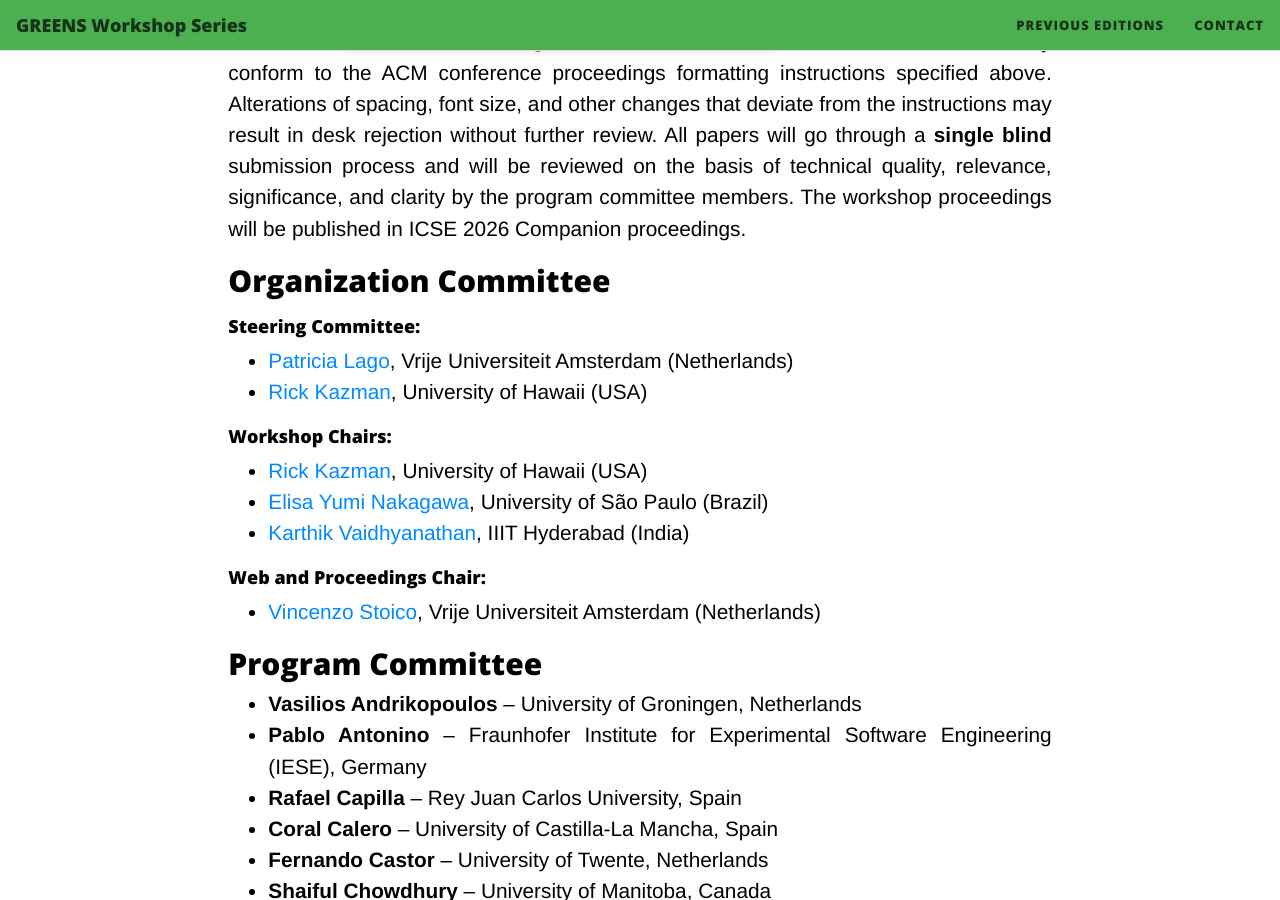
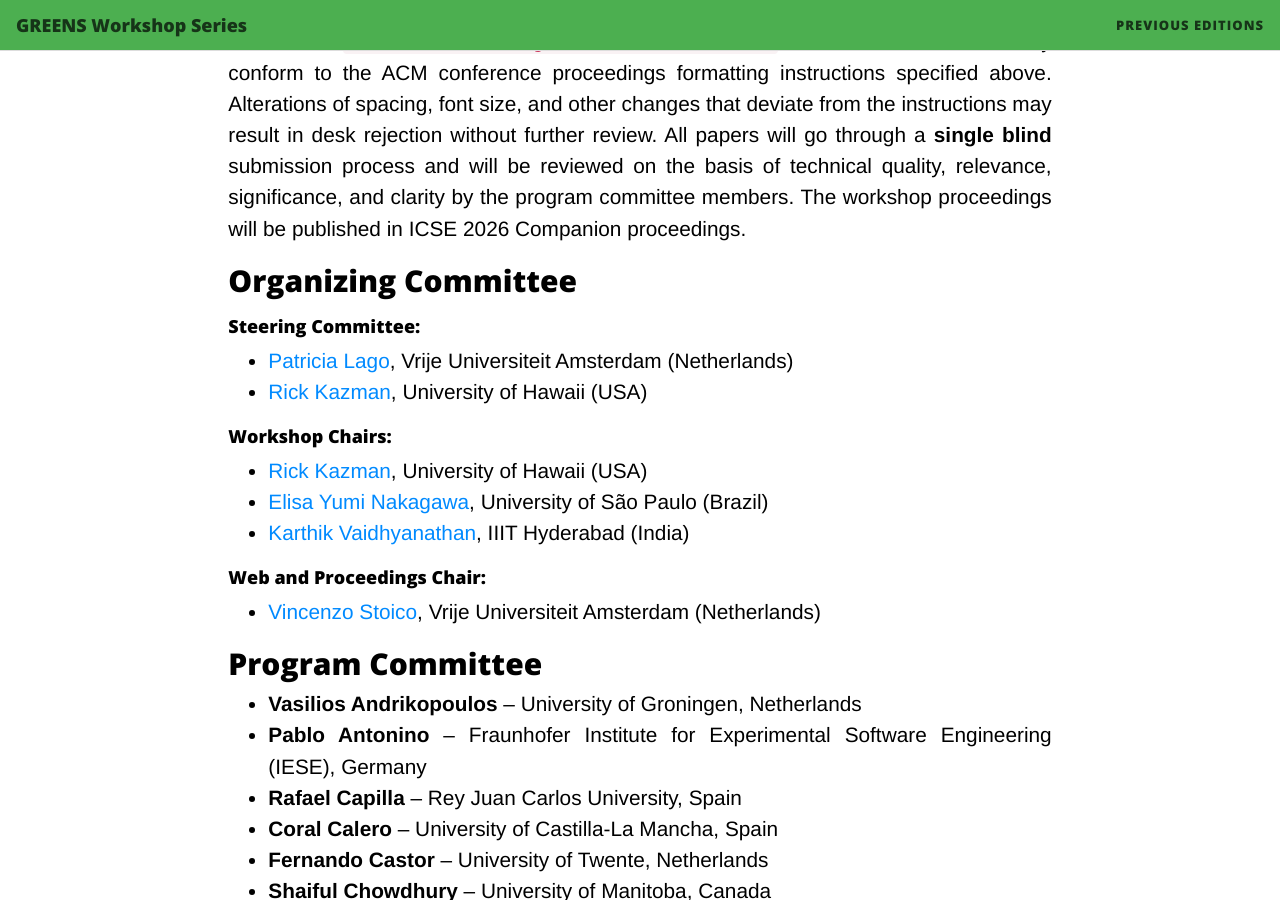
Before and after one commit to greensworkshop/greensworkshop.github.io, a Jekyll site: the page built from index.html, in a window 1280 px wide and 900 px high, scrolled down 5312 px. Built offline with Jekyll 4.4.1, drawn with Linux system fonts in a browser that asks for light colours; nearby versions of some CDN libraries; the list of posts is cut into pages by our own code.

Commit message:
removing contact

```diff
--- a/_config.yml
+++ b/_config.yml
@@ -18,10 +18,10 @@ navbar-links:
   # GREENS 2024: "GREENS2024"
   Previous Editions: "previous_editions"
   #Resources:
-    #- Beautiful Jekyll: "https://beautifuljekyll.com"
-    #- Learn markdown: "https://www.markdowntutorial.com/"
-    # For instance: Contact: "mailto:GREENS2023@easychair.org?Subject=[GREENS] info"
-  Contact: "mailto:greensworkshop123@gmail.com?Subject=[GREENS] info"
+  #- Beautiful Jekyll: "https://beautifuljekyll.com"
+  #- Learn markdown: "https://www.markdowntutorial.com/"
+  # For instance: Contact: "mailto:GREENS2023@easychair.org?Subject=[GREENS] info"
+  # Contact: "mailto:greensworkshop123@gmail.com?Subject=[GREENS] info"
 
 # --- Logo --- #
 
@@ -37,15 +37,14 @@ round-avatar: true
 # then specify the following parameter
 #title-img: /path/to/image
 
-
 # --- Footer social media links --- #
 #
 # Select the social network links that you want to show in the footer.
 # Uncomment the links you want to show and add your information to each one.
 social-network-links:
-#  email: "someone@example.com"
-   github: greensworkshop
-   twitter: greensworkshop
+  #  email: "someone@example.com"
+  github: greensworkshop
+  twitter: greensworkshop
 #  reddit: yourname
 #  linkedin: daattali
 #  xing: yourname
@@ -202,16 +201,14 @@ kramdown:
 
 # Default YAML values (more information on Jekyll's site)
 defaults:
-  -
-    scope:
+  - scope:
       path: ""
       type: "posts"
     values:
       layout: "post"
-      comments: true  # add comments to all blog posts
+      comments: true # add comments to all blog posts
       social-share: true # add social media sharing buttons to all blog posts
-  -
-    scope:
+  - scope:
       path: "" # any file that's not a post will be a "page" layout by default
     values:
       layout: "page"
@@ -230,6 +227,5 @@ exclude:
 plugins:
   - jekyll-paginate
   - jekyll-sitemap
-
 # Beautiful Jekyll / Dean Attali
 # 2fc73a3a967e97599c9763d05e564189
--- a/index.html
+++ b/index.html
@@ -341,7 +341,7 @@ subtitle: Official website of the International Workshop on Green and Sustainabl
   committee members. The workshop proceedings will be published in ICSE 2026
   Companion proceedings.
 </p>
-<h2 id="organizing-committee">Organization Committee</h2>
+<h2 id="organizing-committee">Organizing Committee</h2>
 <h4 id="steering-committee">Steering Committee:</h4>
 <ul>
   <li>
```
Also changed, not shown: 14 other files.
